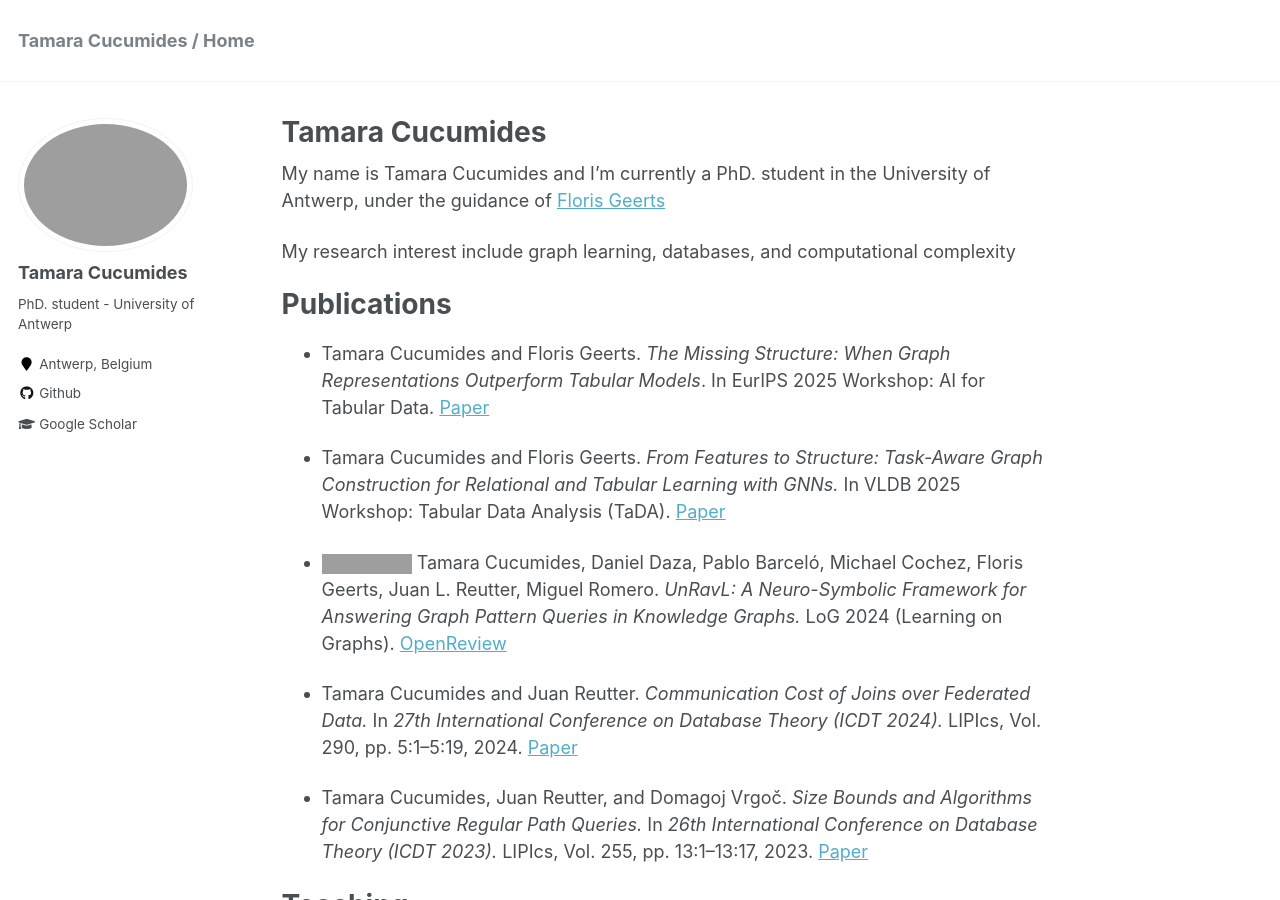
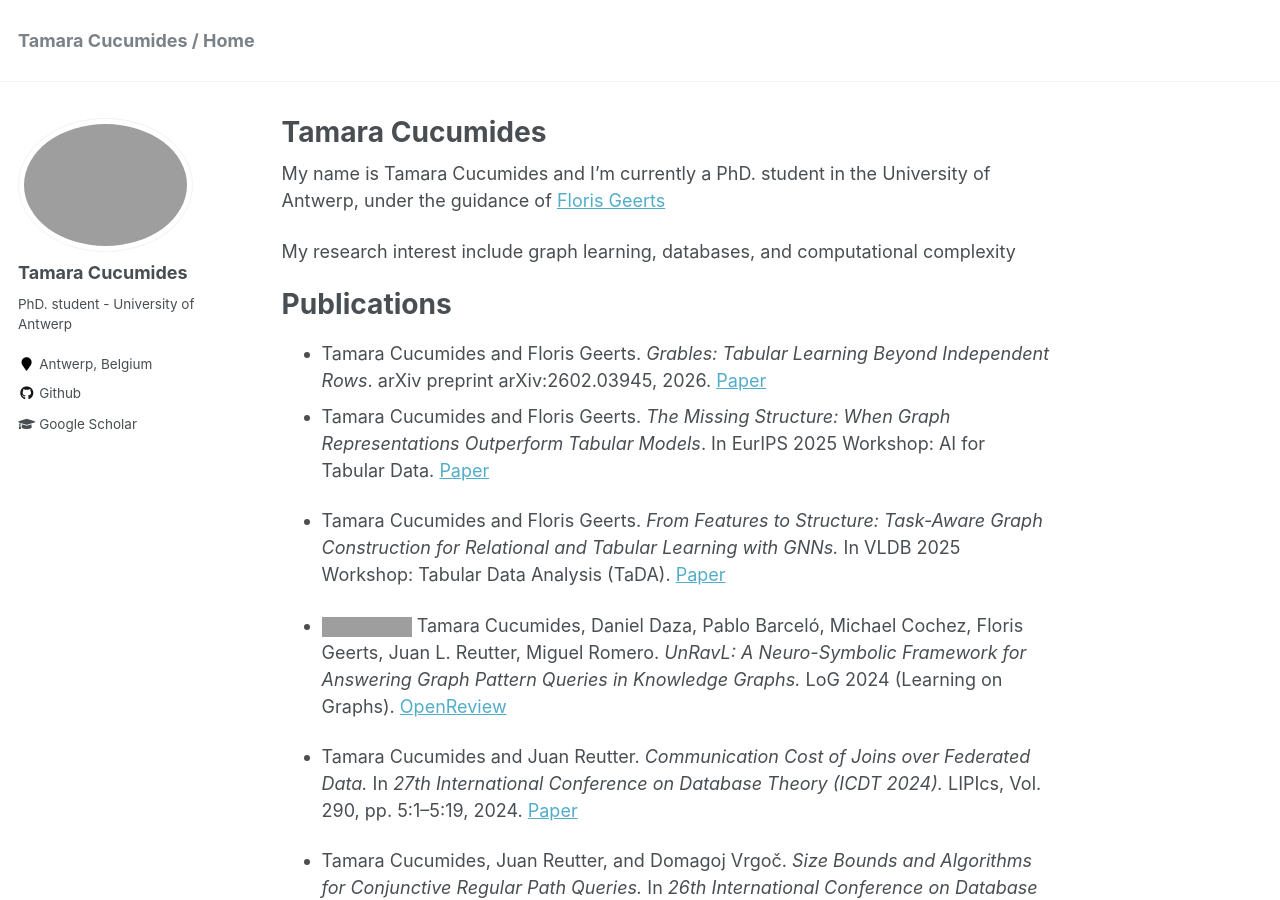
Before and after one commit to TamaraCucumides/TamaraCucumides.github.io, a Jekyll site: the page built from _pages/about.md, in a window 1280 px wide and 900 px high. Built offline with Jekyll 4.4.1, drawn with Linux system fonts in a browser that asks for light colours; grey boxes are pictures that could not be loaded.

Commit message:
Update about.md

```diff
--- a/_pages/about.md
+++ b/_pages/about.md
@@ -16,6 +16,7 @@ My research interest include graph learning, databases, and computational comple
 
 Publications
 ======
+- Tamara Cucumides and Floris Geerts. *Grables: Tabular Learning Beyond Independent Rows*. arXiv preprint arXiv:2602.03945, 2026. [Paper](https://arxiv.org/abs/2602.03945)
 - Tamara Cucumides and Floris Geerts. *The Missing Structure: When Graph Representations Outperform Tabular Models*. In EurIPS 2025 Workshop: AI for Tabular Data. [Paper](https://openreview.net/pdf?id=Ix2KTL6TWr)
 
 - Tamara Cucumides and Floris Geerts. *From Features to Structure: Task-Aware Graph Construction for Relational and Tabular Learning with GNNs.* In VLDB 2025 Workshop: Tabular Data Analysis (TaDA). [Paper](https://www.vldb.org/2025/Workshops/VLDB-Workshops-2025/TaDA/TaDA25_5.pdf)
```
